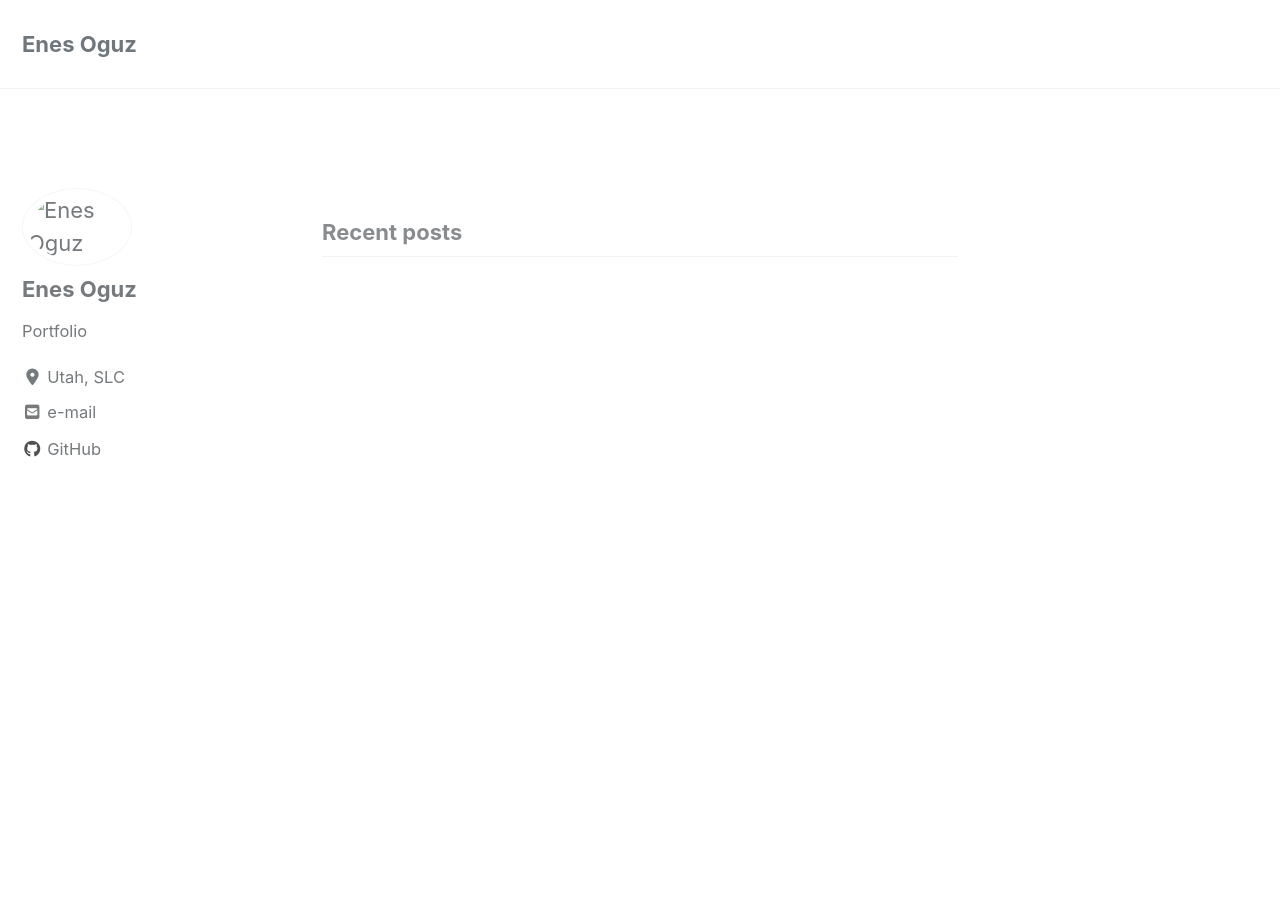
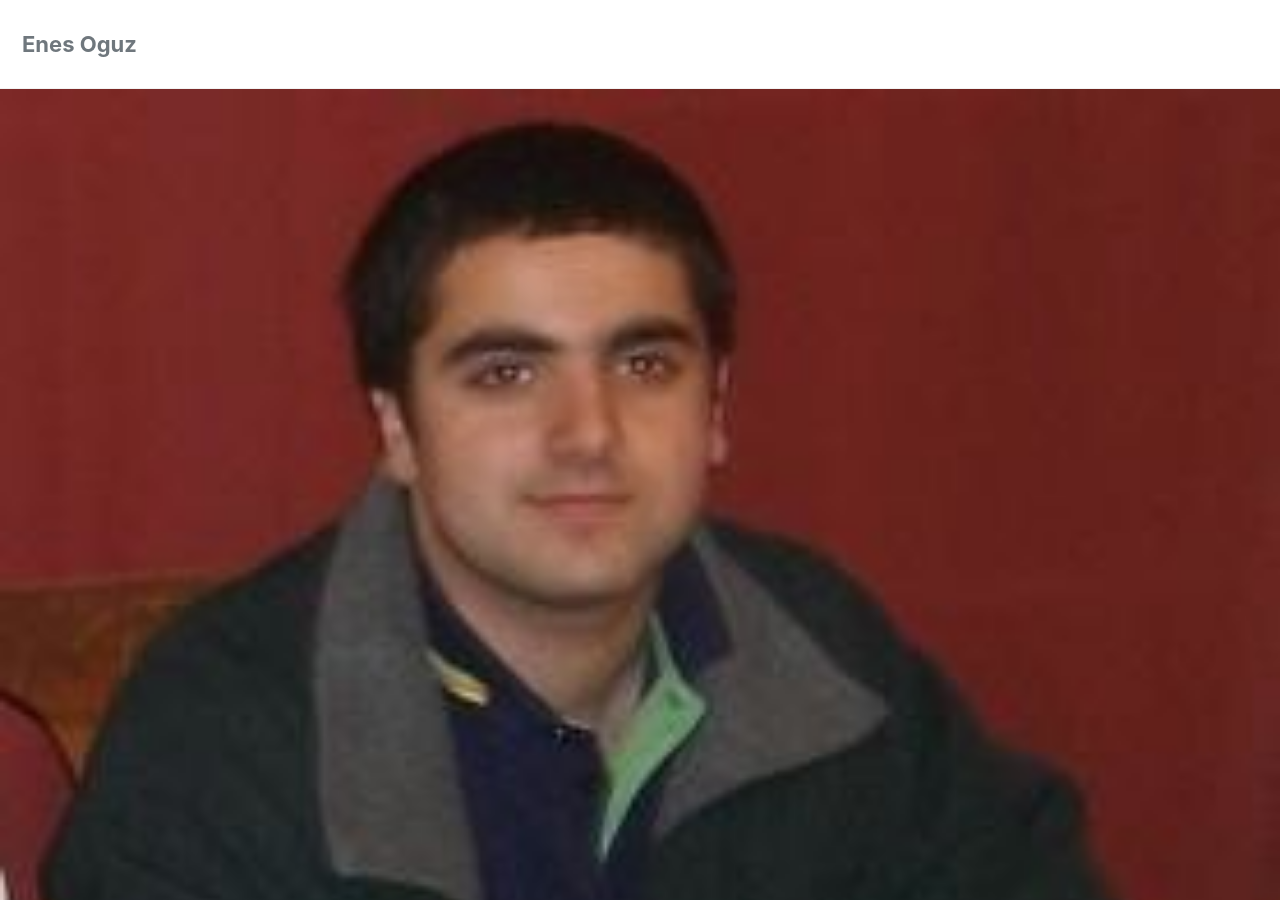
Before and after one commit to eneso/eneso.github.io, a Jekyll site: the page built from index.html, in a window 1280 px wide and 900 px high. Built offline with Jekyll 4.4.1, drawn with Linux system fonts in a browser that asks for light colours; cached includes are drawn as plain includes; nearby versions of some CDN libraries; the list of posts is cut into pages by our own code.

Commit message:
fixed the image issue

```diff
--- a/_config.yml
+++ b/_config.yml
@@ -108,7 +108,7 @@ analytics:
 # Site Author
 author:
   name             : "Enes Oguz"
-  avatar           : ""
+  avatar           : "assets/images/profile.png"
   bio              : "Portfolio"
   location         : "Utah, SLC"
   email            :
--- a/index.html
+++ b/index.html
@@ -2,5 +2,5 @@
 layout: home
 author_profile: true
 header:
-    image: ""
+    image: "assets/images/profile.png"
 ---
```
Also changed, not shown: _pages/about.md (+1 -1 lines).
